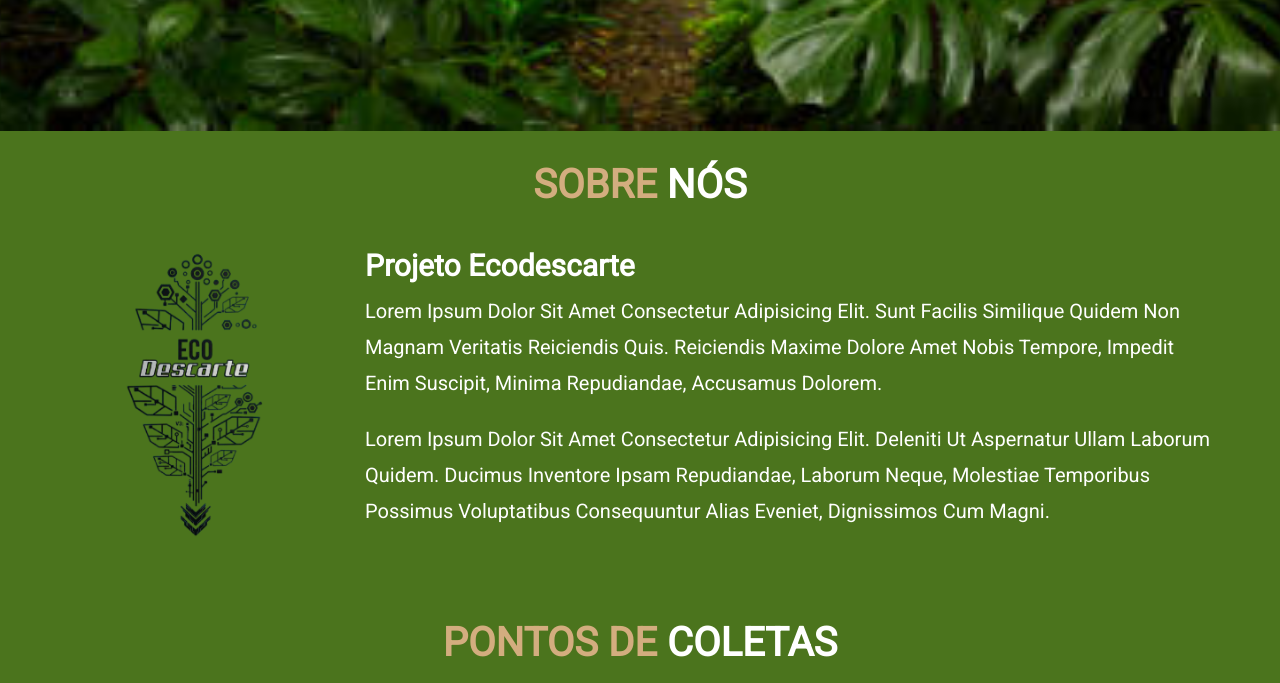
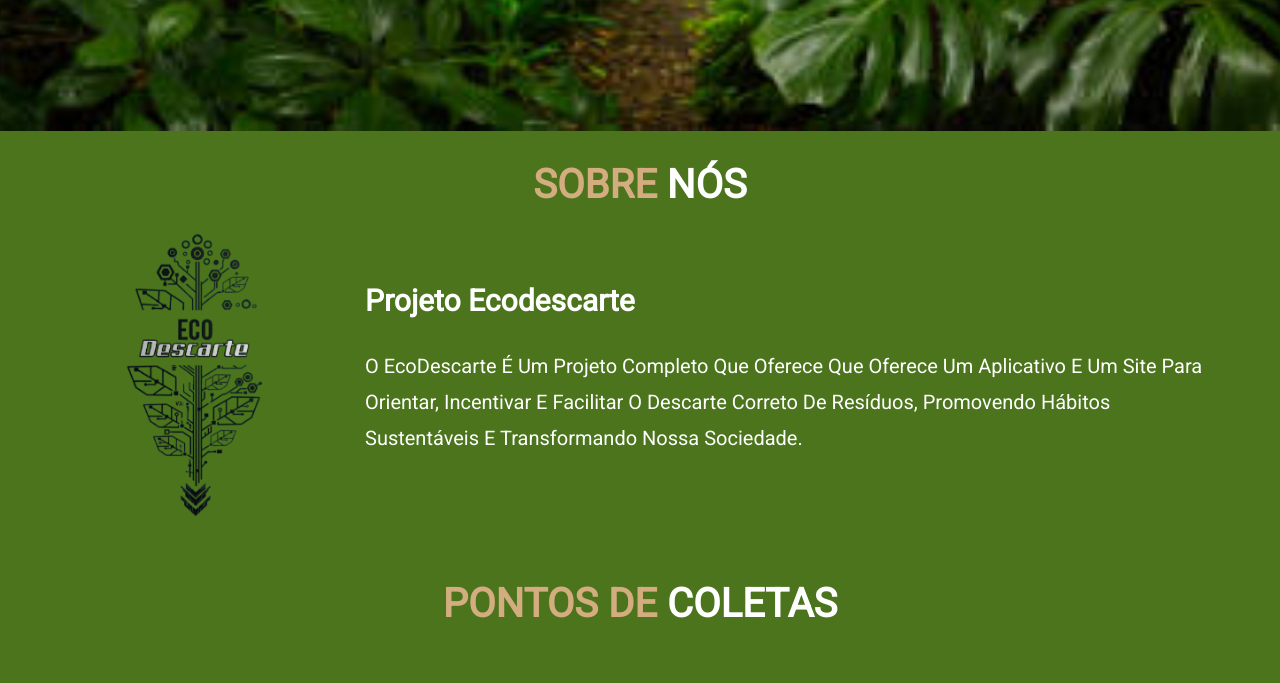
Before and after one commit to Moisley01/Eco-Descarte-2, a plain HTML site: page frontend/index/index.html in a window 1280 px wide. Shown: the part 729-1412 px from the top of the page. Drawn offline with Linux system fonts and the light colour scheme; no server answers; grey boxes are pictures that could not be loaded.

Commit message:
sobre o q e o projeto

```diff
--- a/frontend/index/index.html
+++ b/frontend/index/index.html
@@ -86,18 +86,17 @@
                 <h3>Projeto Ecodescarte</h3>
 
                 <p>
-                    Lorem ipsum dolor sit amet consectetur adipisicing elit.
-                    Sunt facilis similique quidem non magnam veritatis reiciendis quis.
-                    Reiciendis maxime dolore amet nobis tempore, impedit enim suscipit,
-                    minima repudiandae, accusamus dolorem.
+
                 </p>
 
                 <p>
-                    Lorem ipsum dolor sit amet consectetur adipisicing elit.
-                    Deleniti ut aspernatur ullam laborum quidem.
-                    Ducimus inventore ipsam repudiandae, laborum neque,
-                    molestiae temporibus possimus voluptatibus consequuntur alias eveniet,
-                    dignissimos cum magni.
+                    O EcoDescarte é um projeto
+                    completo que oferece que oferece
+                    um aplicativo e um site para orientar,
+                    incentivar e facilitar o descarte
+                    correto de resíduos, promovendo
+                    hábitos sustentáveis e
+                    transformando nossa sociedade.
                 </p>
 
             </div>
```
